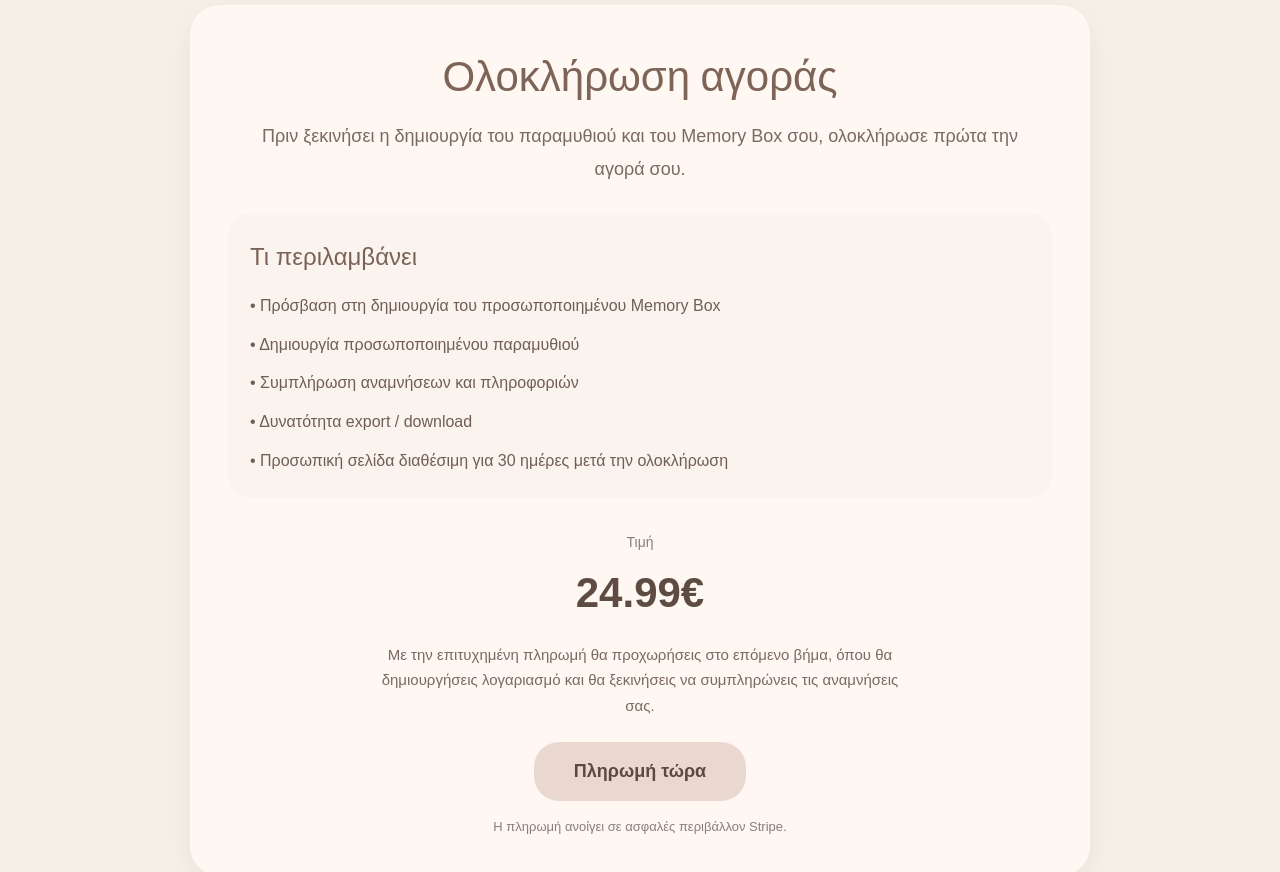
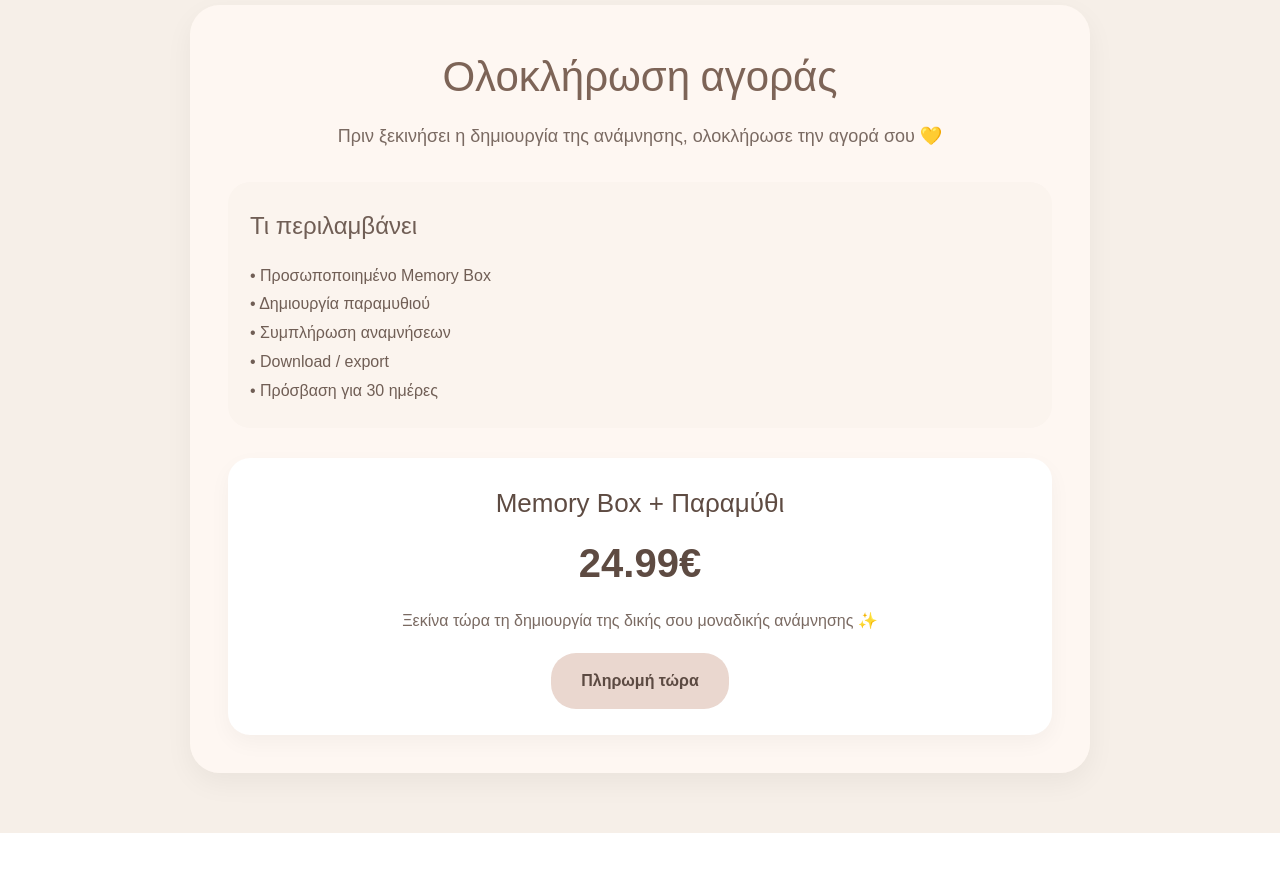
Before and after one commit to mylittlememorybox/My-little-memory-box-, a Next.js app: page /checkout in a window 1280 px wide. Shown: the part 340-1212 px from the top of the page. After the commit the page ends 1173 px from the top, so only its background shows below. Built offline with nearby package versions, Linux system fonts and the light colour scheme.

Commit message:
Update page.tsx

```diff
--- a/app/checkout/page.tsx
+++ b/app/checkout/page.tsx
@@ -27,19 +27,26 @@ const card: CSSProperties = {
   boxShadow: "0 10px 28px rgba(0,0,0,0.05)",
 };
 
-const infoBox: CSSProperties = {
+const box: CSSProperties = {
   backgroundColor: "#FBF4EE",
   borderRadius: "22px",
   padding: "22px",
   lineHeight: "1.8",
   color: "#705E55",
-  marginTop: "26px",
+};
+
+const stack: CSSProperties = {
+  display: "flex",
+  flexDirection: "column",
+  gap: "30px",
+  marginTop: "30px",
 };
 
 export default function CheckoutPage() {
   return (
     <main style={wrap}>
       <div style={inner}>
+        {/* LOGO */}
         <div style={{ textAlign: "center", marginBottom: "28px" }}>
           <Link href="/" style={{ display: "inline-block" }}>
             <Image
@@ -47,10 +54,7 @@ export default function CheckoutPage() {
               alt="My Little Memory Box"
               width={250}
               height={250}
-              style={{
-                objectFit: "contain",
-                cursor: "pointer",
-              }}
+              style={{ objectFit: "contain", cursor: "pointer" }}
               priority
             />
           </Link>
@@ -73,114 +77,75 @@ export default function CheckoutPage() {
             style={{
               textAlign: "center",
               fontSize: "18px",
-              lineHeight: "1.85",
+              lineHeight: "1.8",
               color: "#7A6A62",
-              maxWidth: "760px",
-              margin: "0 auto 10px",
+              marginBottom: "10px",
             }}
           >
-            Πριν ξεκινήσει η δημιουργία του παραμυθιού και του Memory Box σου,
-            ολοκλήρωσε πρώτα την αγορά σου.
+            Πριν ξεκινήσει η δημιουργία της ανάμνησης, ολοκλήρωσε την αγορά σου 💛
           </p>
 
-          <div style={infoBox}>
-            <h2
-              style={{
-                fontSize: "24px",
-                color: "#7B6256",
-                marginBottom: "14px",
-              }}
-            >
+          {/* 🔥 ΕΔΩ ΜΠΑΙΝΟΥΝ ΤΑ ΚΟΥΤΙΑ ΚΑΘΕΤΑ */}
+          <div style={stack}>
+
+            {/* 📦 ΤΙ ΠΕΡΙΛΑΜΒΑΝΕΙ */}
+            <div style={box}>
+              <h2 style={{ fontSize: "24px", marginBottom: "14px" }}>
                 Τι περιλαμβάνει
               </h2>
 
-            <p style={{ marginBottom: "10px" }}>
-              • Πρόσβαση στη δημιουργία του προσωποποιημένου Memory Box
-            </p>
-            <p style={{ marginBottom: "10px" }}>
-              • Δημιουργία προσωποποιημένου παραμυθιού
-            </p>
-            <p style={{ marginBottom: "10px" }}>
-              • Συμπλήρωση αναμνήσεων και πληροφοριών
-            </p>
-            <p style={{ marginBottom: "10px" }}>
-              • Δυνατότητα export / download
-            </p>
-            <p>
-              • Προσωπική σελίδα διαθέσιμη για 30 ημέρες μετά την ολοκλήρωση
-            </p>
+              <p>• Προσωποποιημένο Memory Box</p>
+              <p>• Δημιουργία παραμυθιού</p>
+              <p>• Συμπλήρωση αναμνήσεων</p>
+              <p>• Download / export</p>
+              <p>• Πρόσβαση για 30 ημέρες</p>
             </div>
+
+            {/* 💰 ΚΟΥΤΑΚΙ ΤΙΜΗΣ */}
+            <div
+              style={{
+                backgroundColor: "#FFF",
+                borderRadius: "22px",
+                padding: "26px",
+                boxShadow: "0 8px 22px rgba(0,0,0,0.04)",
+                textAlign: "center",
+              }}
+            >
+              <h2 style={{ fontSize: "26px", marginBottom: "10px" }}>
+                Memory Box + Παραμύθι
+              </h2>
 
               <div
                 style={{
-              marginTop: "34px",
-              textAlign: "center",
-            }}
-          >
-            <div
-              style={{
-                fontSize: "14px",
-                color: "#8A7F7A",
-                marginBottom: "8px",
-              }}
-            >
-              Τιμή
-            </div>
-
-            <div
-              style={{
-                fontSize: "42px",
+                  fontSize: "40px",
                   fontWeight: "700",
-                color: "#5E4B42",
-                marginBottom: "18px",
+                  marginBottom: "16px",
                 }}
               >
                 24.99€
               </div>
 
-            <p
-              style={{
-                fontSize: "15px",
-                lineHeight: "1.7",
-                color: "#7A6A62",
-                maxWidth: "520px",
-                margin: "0 auto 24px",
-              }}
-            >
-              Με την επιτυχημένη πληρωμή θα προχωρήσεις στο επόμενο βήμα,
-              όπου θα δημιουργήσεις λογαριασμό και θα ξεκινήσεις να
-              συμπληρώνεις τις αναμνήσεις σας.
+              <p style={{ marginBottom: "20px", color: "#7A6A62" }}>
+                Ξεκίνα τώρα τη δημιουργία της δικής σου μοναδικής ανάμνησης ✨
               </p>
 
               <a
                 href="https://buy.stripe.com/test_8x2dRa2aT4aWajM9W67g400"
                 target="_blank"
-              rel="noopener noreferrer"
                 style={{
                   display: "inline-block",
-                padding: "16px 40px",
+                  padding: "16px 30px",
                   borderRadius: "25px",
                   backgroundColor: "#EAD7CF",
                   color: "#5C4A42",
-                fontSize: "18px",
                   fontWeight: "600",
                   textDecoration: "none",
                 }}
               >
                 Πληρωμή τώρα
               </a>
+            </div>
 
-            <p
-              style={{
-                marginTop: "16px",
-                fontSize: "13px",
-                color: "#8A7F7A",
-                textAlign: "center",
-                lineHeight: "1.6",
-              }}
-            >
-              Η πληρωμή ανοίγει σε ασφαλές περιβάλλον Stripe.
-            </p>
           </div>
         </div>
       </div>
```
Lines whose indentation alone changed are shown as unchanged.
